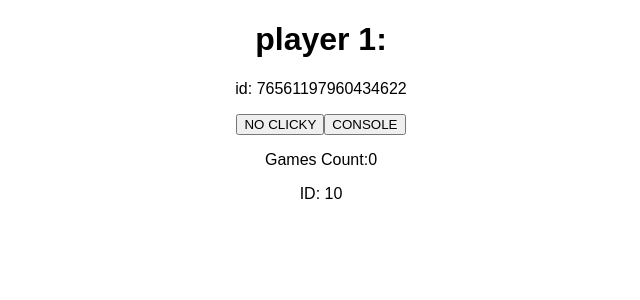
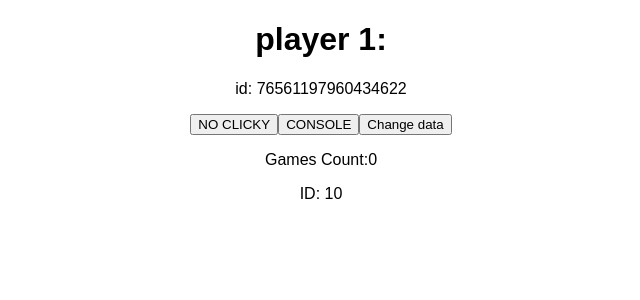
Before and after one commit to majicmaj/whattoplay, a React (Create React App) app: page / in a window 1280 px wide. Shown: the top 300 px of the page, without its empty margins (319-959 px from the left). Built offline with nearby package versions, Linux system fonts and the light colour scheme.

Commit message:
added change data button

```diff
--- a/src/App.js
+++ b/src/App.js
@@ -31,7 +31,10 @@ export default function App() {
             "&format=json",
           { mode: "no-cors" }
         )
-        .then(r => setUserData(r.response))
+        .then(r => {
+          setUserData(r.response);
+          console.log(r.response);
+        })
         .catch(err => {
           console.error("error: " + err);
         });
@@ -48,6 +51,31 @@ export default function App() {
           NO CLICKY
         </button>
         <button onClick={() => console.log(userData)}>CONSOLE</button>
+        <button
+          onClick={() =>
+            setUserData({
+              games_count: 2,
+              games: [
+                {
+                  appid: 10,
+                  playtime_forever: 32,
+                  playtime_windows_forever: 0,
+                  playtime_mac_forever: 0,
+                  playtime_linux_forever: 0
+                },
+                {
+                  appid: 11,
+                  playtime_forever: 32,
+                  playtime_windows_forever: 0,
+                  playtime_mac_forever: 0,
+                  playtime_linux_forever: 0
+                }
+              ]
+            })
+          }
+        >
+          Change data
+        </button>
         <p>Games Count:{userData.games_count}</p>
 
         {userData.games.map(game => (
```
